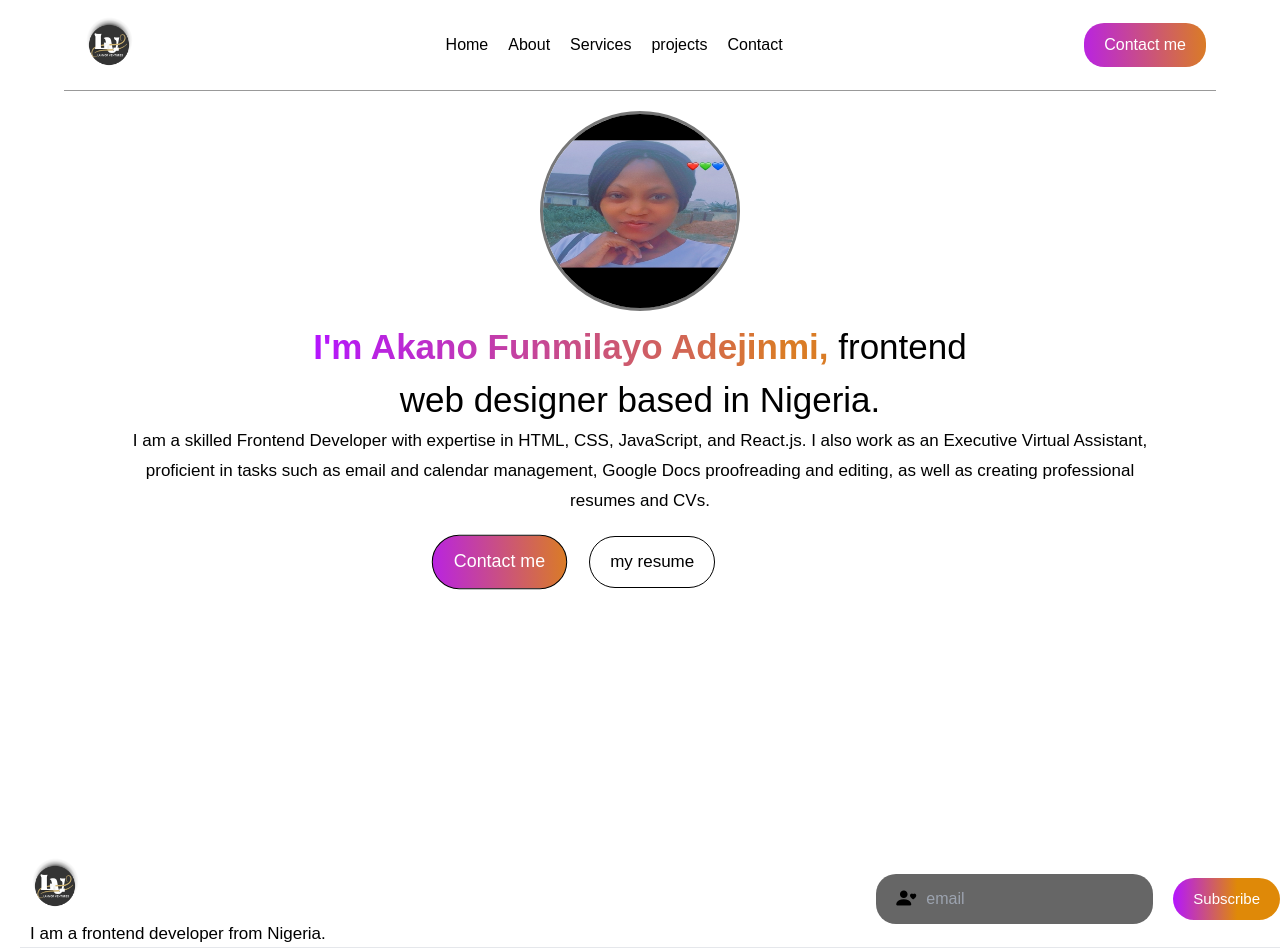
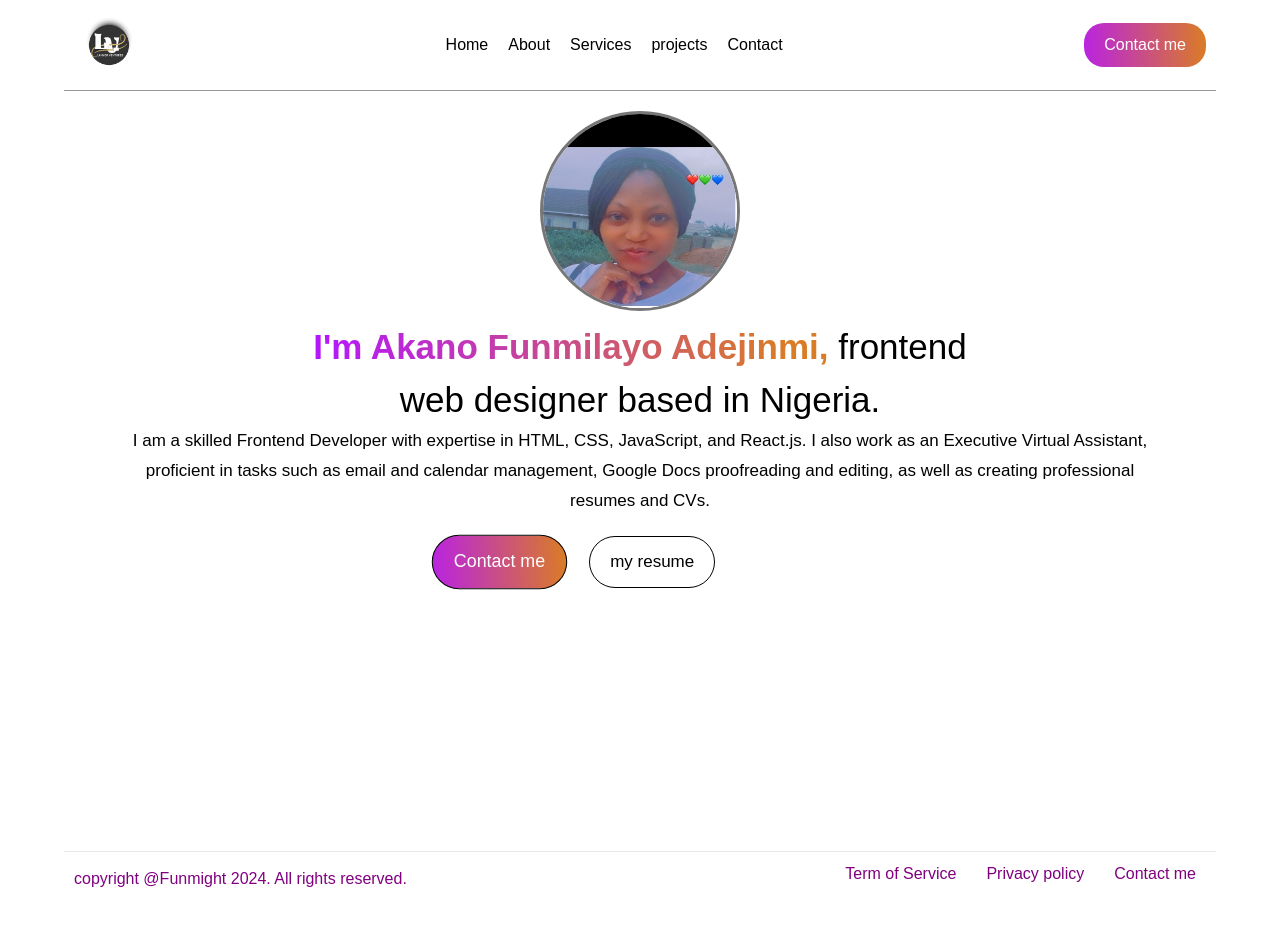
Before and after one commit to Funmight44/my-portfolio, a React (Create React App) app: page / in a window 1280 px wide. Shown: the top 952 px of the page. After the commit the page ends 926 px from the top, so only its background shows below. Built offline with nearby package versions, Linux system fonts and the light colour scheme.

Commit message:
css update

```diff
--- a/src/components/footer.js
+++ b/src/components/footer.js
@@ -4,7 +4,7 @@
 const Footer = () => {
     return (
         <footer>
-            <div className="footer-top">
+            {/* <div className="footer-top">
                 <div className="top-left">
                     <Link to="/"><img src={logo}  alt="logo" className="logo"/></Link>
                     <p>I am a frontend developer from Nigeria.</p>
@@ -16,7 +16,7 @@
                     </div>
                     <p className="sub-btn">Subscribe</p>
                 </div>
-            </div>
+            </div> */}
 
             <hr/>
             <div className="footer-bottom">
--- a/src/index.css
+++ b/src/index.css
@@ -461,6 +461,8 @@
     border-radius: 10px;
     background-color: #666;
     color: black;
+    border: none;
+    outline: none;
 }
 
 .contact-right label{
@@ -489,10 +491,11 @@
 /* footer style */
 
 footer{
-    width: 100%;
-    margin-top: 20px;
+    width: 90%;
+    margin: 20px auto;
+    /* margin-top: 20px;
     margin-left: 20px;
-    margin-right: 20px;
+    margin-right: 20px; */
 }
 
 footer .footer-top{
@@ -709,6 +712,9 @@
 
     }
 
+    .footer-top{
+        flex-direction: column;
+    }
 
     .footer-top .footer-top-right .top-right{
         padding: 7px 15px;
@@ -728,10 +734,10 @@
         flex-direction: column-reverse;
     }
 
-    footer{
+    /* footer{
         width: 80%;
         margin: 30px auto;
-    }
+    } */
 
     .contact-left .contact-para{
         font-size: 16px;
```
Also changed, not shown: src/BG-img/my pic.jpg, src/BG-img/profile-pic.jpg (added).
